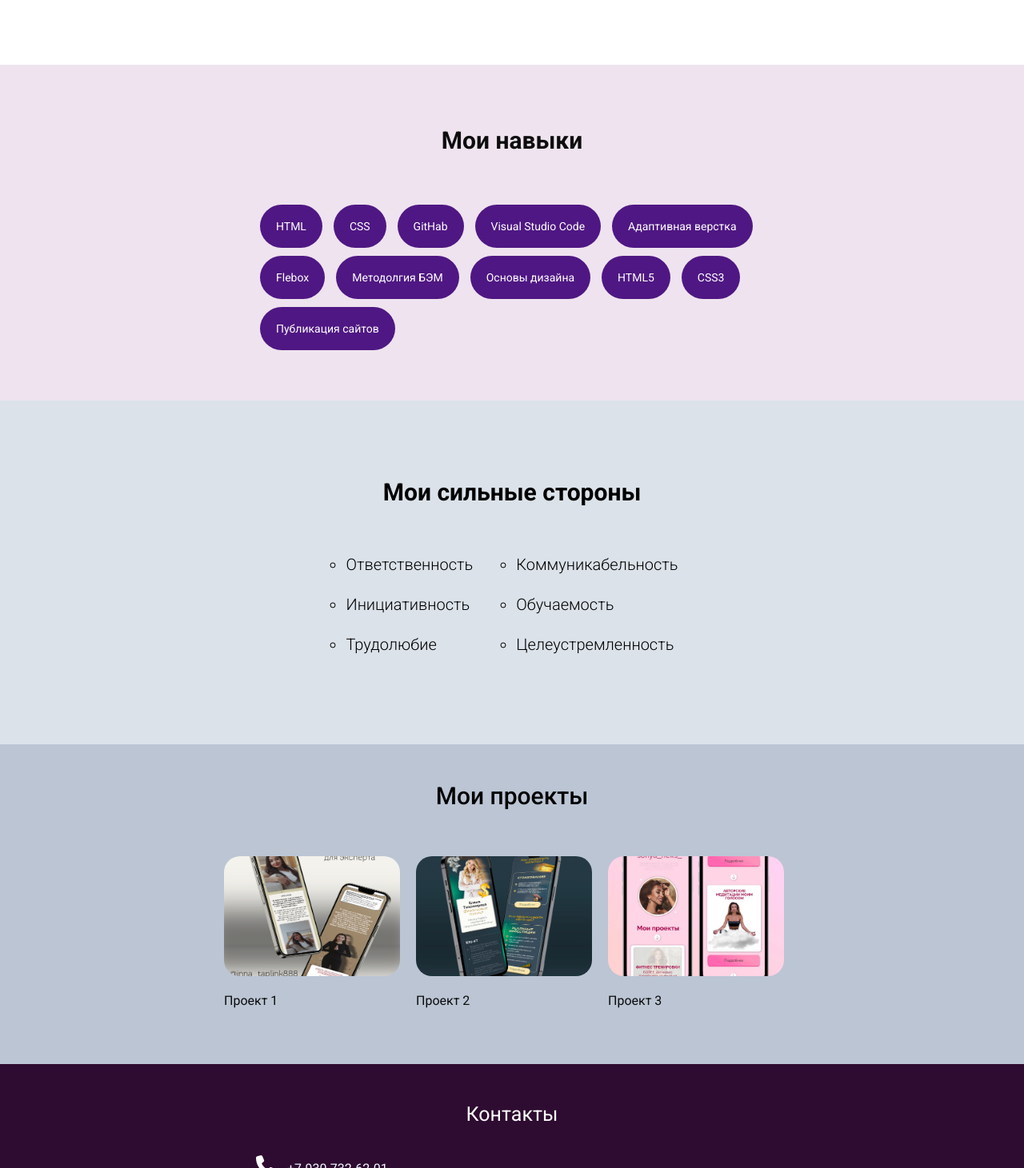
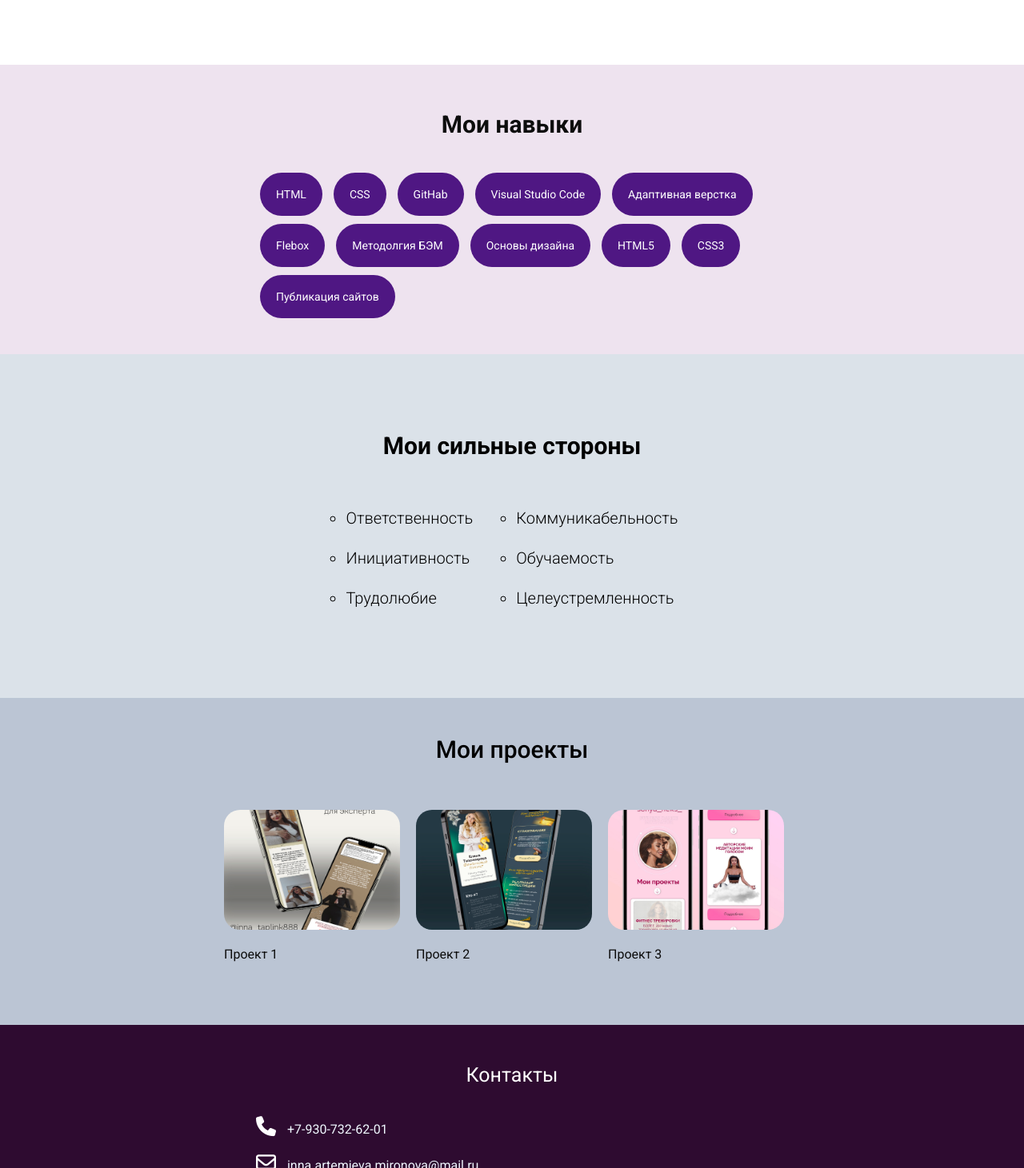
Before and after one commit to InnaSofia/proekt1, a plain HTML site: page Index.html in a window 1280 px wide. Shown: the part 1291-2752 px from the top of the page at 80% size. Drawn offline with Linux system fonts and the light colour scheme.

Commit message:
css свойства

```diff
--- a/styles.css
+++ b/styles.css
@@ -5,7 +5,7 @@
 
 .header {
     width: 100%;
-    height: 400px;
+
     background-color: rgb(46, 11, 48);
 }
 
@@ -90,20 +90,20 @@
 
 .section{
     width: 100%;
-    height: 400px;
+
     background-color: rgb(238, 227, 239);
-    padding-top: 20px;
+
 }
 
 .conteiner-section{
     width: 50%;
-    height: 400px;
+
     margin: 0 auto;
 }
 .conteiner-heading{
     color: rgb(13, 13, 13);
     padding-top: 30px;
-    padding-bottom: 10px;
+
     text-align: center;
     font-weight: 700;
     font-size: 30px;
@@ -118,7 +118,7 @@
 
 .conteiner-element{
     margin-top: 40px;
-    margin-bottom: 10px;
+   padding-bottom:40px ;
 }
 
 .element-text{
@@ -171,7 +171,7 @@
 
 .conteiner-project{
     width: 100%;
-    height: 400px;
+
     background-color: rgb(187, 197, 212);
     text-align:center;
 }
@@ -213,13 +213,13 @@
 
 .footer{
     width: 100%;
-    height: 300px;
+
     background-color: rgb(46, 11, 48);
 }
 
 .conteiner-contact{
     width: 50%;
-    height: 300px;
+    padding-bottom: 50px;
     margin: 0 auto;
 
 }
```
